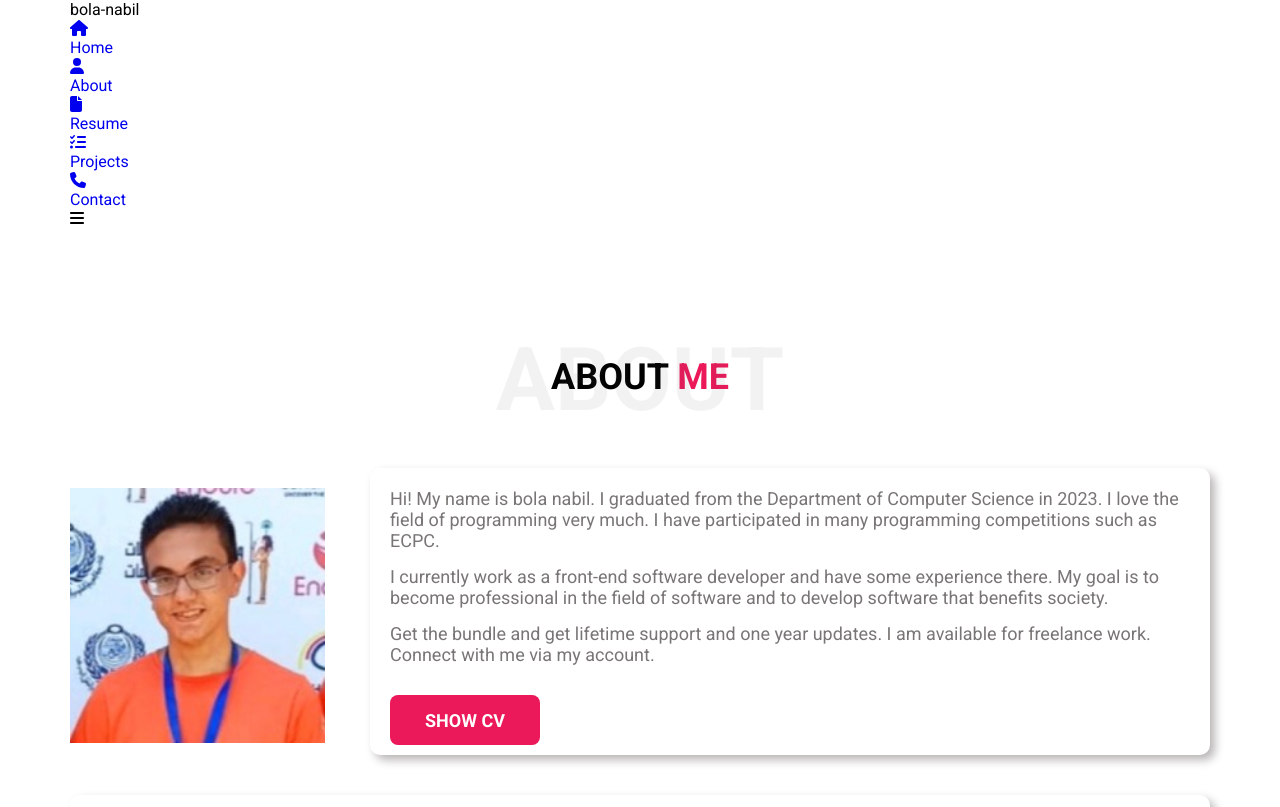
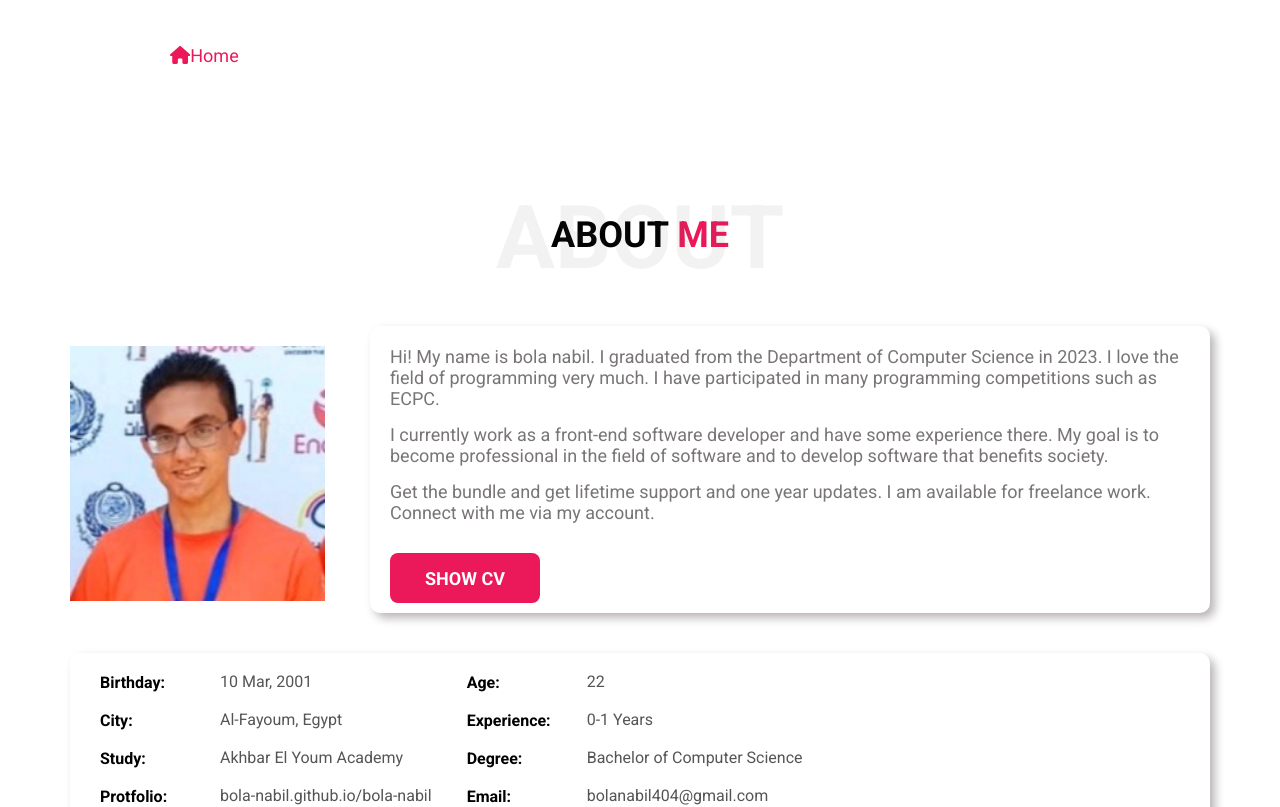
Before and after one commit to bola-nabil/bola-nabil, a React (Create React App) app: page /about in a window 1280 px wide. Shown: the top 807 px of the page. Built offline with nearby package versions, Linux system fonts and the light colour scheme.

Commit message:
Update App Page

```diff
--- a/src/pages/App.jsx
+++ b/src/pages/App.jsx
@@ -4,44 +4,15 @@ import Resume from './Resume';
 import Projects from './Projects';
 import Contact from './Contact';
 import NotFound from './NotFound';
-import NavLink from '../components/NavLink';
-import { FontAwesomeIcon } from '@fortawesome/react-fontawesome';
-import { faHouse } from '@fortawesome/free-solid-svg-icons';
-import { faUser } from '@fortawesome/free-solid-svg-icons';
-import { faFile } from '@fortawesome/free-solid-svg-icons';
-import { faListCheck } from '@fortawesome/free-solid-svg-icons';
-import { faPhone } from '@fortawesome/free-solid-svg-icons';
-import { faBars } from '@fortawesome/free-solid-svg-icons';
 import React, { useState, useEffect } from 'react';
 import {Route, Routes} from 'react-router-dom';
+import NavBar from '../components/NavBar';
 
 const App = () => {
-    const [showMenu, setShowMenu] = useState(false);
-    const [activeItem, setActiveItem] = useState('home');
-
-    const handleItemClick = (itemName) => {
-        setActiveItem(itemName);
-    }
-
-    const [isNavFixed, setNavFixed] = useState(false);
-
-    useEffect(() => {
-        const handleScroll = () => {
-        const scrollY = window.scrollY || document.documentElement.scrollTop;
-        const threshold = 100;
-        setNavFixed(scrollY > threshold);
-    };
-
-    window.addEventListener('scroll', handleScroll);
-
-    return () => {
-        window.removeEventListener('scroll', handleScroll);
-    };
-}, []);
 
 return (
-  <div className="x">
-    <div className={`header ${isNavFixed ? "fixed" : ""}`}>
+  <>
+    {/* <div className={`header ${isNavFixed ? "fixed" : ""}`}>
       <div className="container">
         <div className="logo">
           <p>bola-nabil</p>
@@ -94,8 +65,8 @@ return (
           <FontAwesomeIcon className="barsIcon" icon={faBars} />
         </div>
       </div>
-    </div>
-
+    </div> */}
+      <NavBar />
     <Routes>
       <Route path="/bola-nabil" exact element={<Home />} />
       <Route path="/about" element={<About />} />
@@ -104,7 +75,7 @@ return (
       <Route path="/contact" element={<Contact />} />
       <Route path="*" element={<NotFound />} />
     </Routes>
-  </div>
+  </>
 );
 };
 
```
